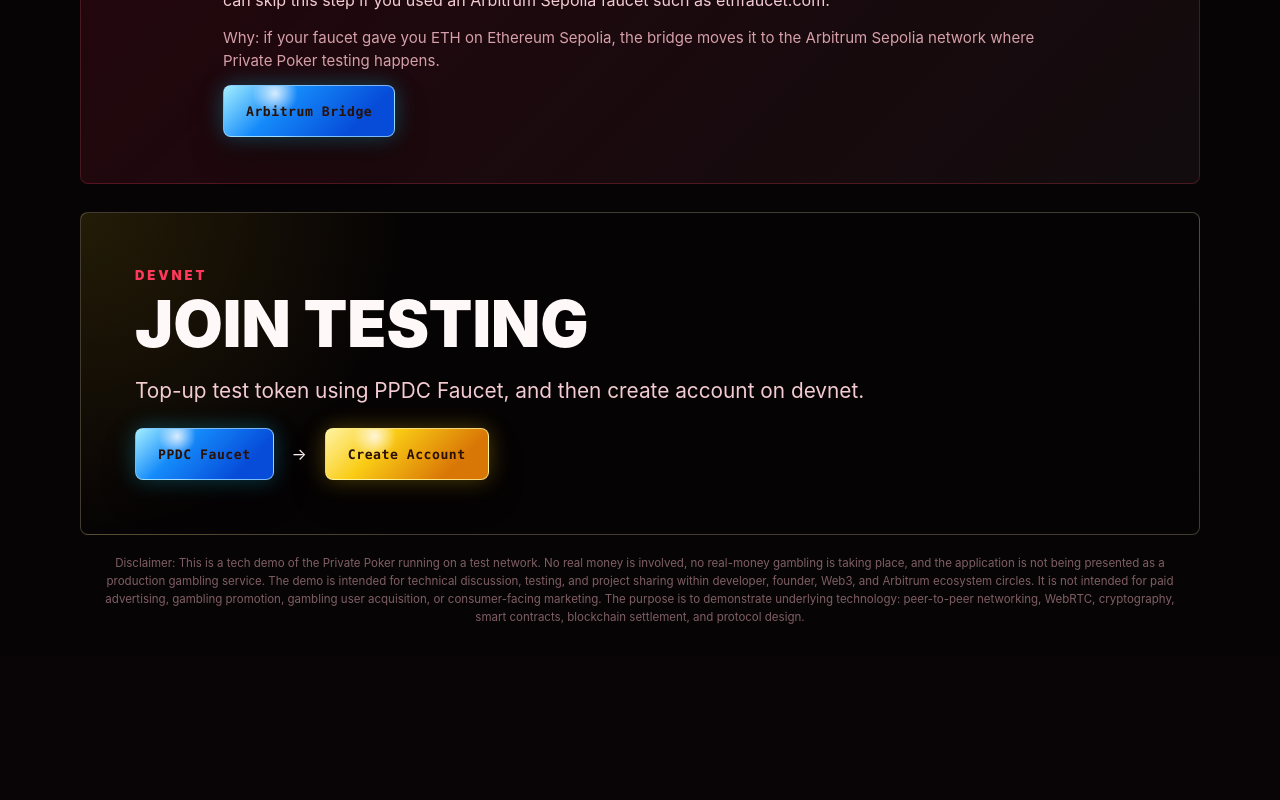
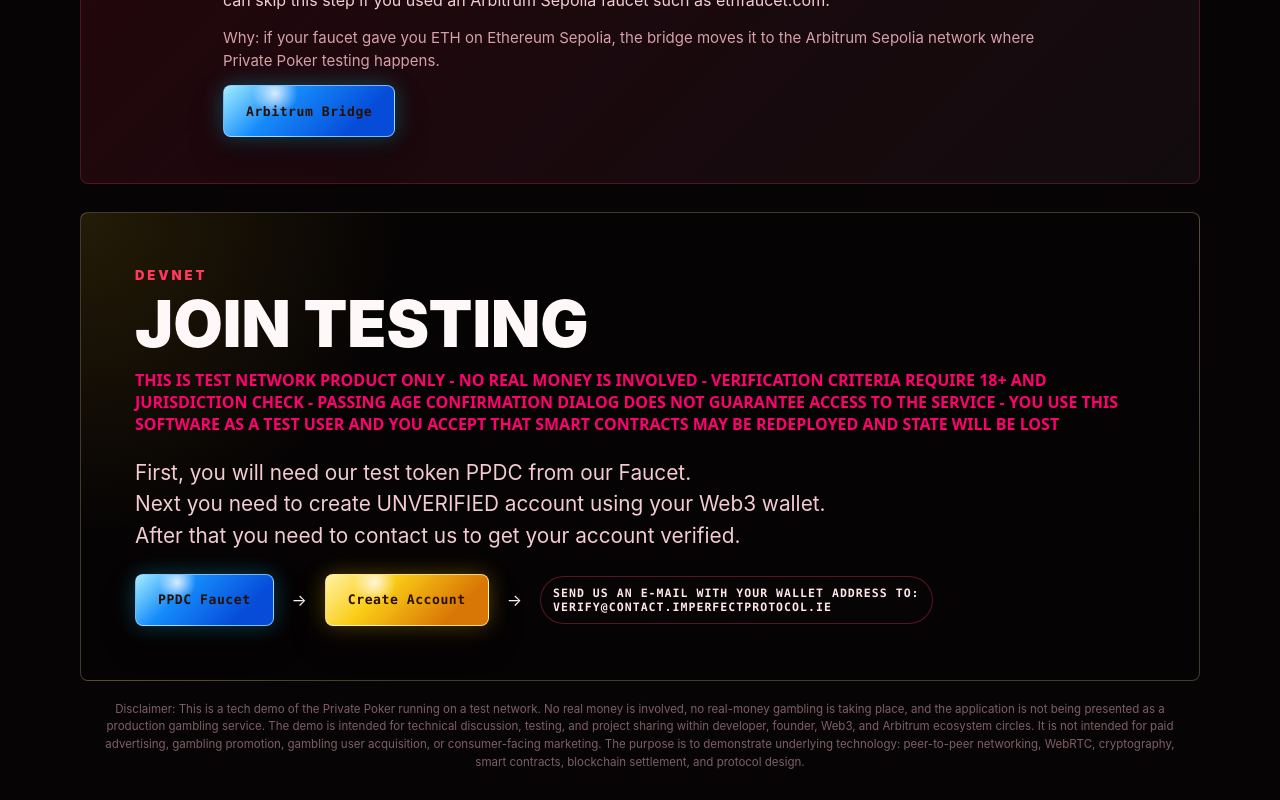
Before and after one commit to Imperfect-Protocol/private-poker-coming-soon, a Next.js app: page /instructions-to-play in a window 1280 px wide. Shown: the part 2246-3046 px from the top of the page. Before the commit the page ends 2901 px from the top, so only its background shows below. Built offline with nearby package versions, Linux system fonts and the light colour scheme.

Commit message:
Updated contact email.

```diff
--- a/app/AgeGateDialog.jsx
+++ b/app/AgeGateDialog.jsx
@@ -84,6 +84,7 @@ export default function AgeGateDialog({ isFading = false, onConfirmAdult, onReje
   }
 
   return (
+    <>
       <form
         className={`age-gate ${isFading ? "age-gate--fade" : ""}`}
         onSubmit={handleSubmit}
@@ -124,5 +125,13 @@ export default function AgeGateDialog({ isFading = false, onConfirmAdult, onReje
           This data won't be collected or stored in our systems.
         </p>
       </form>
+      <div>
+        <br />
+        <br />
+        <br />
+        <br />
+        <br />
+      </div>
+    </>
   );
 }
--- a/app/globals.css
+++ b/app/globals.css
@@ -1754,6 +1754,11 @@ select {
   background: #070405;
 }
 
+.red-notice {
+  font-family: system-ui, -apple-system, BlinkMacSystemFont, 'Segoe UI', Roboto, Oxygen, Ubuntu, Cantarell, 'Open Sans', 'Helvetica Neue', sans-serif;
+  color: rgb(255, 0, 111);
+}
+
 .test-wallet-page__image {
   position: fixed;
   inset: 0;
--- a/app/instructions-to-play/page.jsx
+++ b/app/instructions-to-play/page.jsx
@@ -124,7 +124,7 @@ export default function TestWalletPage() {
           <h1>Instructions how to join Private Poker testing</h1>
           <span>
             <p><b>Private Poker</b> is currently a <b><u>technology demo running on
-            the test network</u>&nbsp;<i>(Arbitrum Sepolia)</i></b>.</p>
+              the test network</u>&nbsp;<i>(Arbitrum Sepolia)</i></b>.</p>
           </span>
           <span>
             Below are general instructions, which will set you up.
@@ -143,9 +143,9 @@ export default function TestWalletPage() {
                 <p className="wallet-step__why">{step.why}</p>
                 {step.more && (
                   <>
-                    <p/>
+                    <p />
                     {step.more}
-                    <p/>
+                    <p />
                   </>
                 )}
                 {step.links && (
@@ -170,7 +170,18 @@ export default function TestWalletPage() {
         <section className="wallet-contact">
           <p className="section-label">Devnet</p>
           <h2>Join testing</h2>
-          <p>Top-up test token using PPDC Faucet, and then create account on devnet.
+          <p className="red-notice">
+            <strong>THIS IS TEST NETWORK PRODUCT ONLY - NO REAL MONEY IS INVOLVED -
+            VERIFICATION CRITERIA REQUIRE 18+ AND JURISDICTION CHECK -
+            PASSING AGE CONFIRMATION DIALOG DOES NOT GUARANTEE ACCESS TO THE SERVICE -
+            YOU USE THIS SOFTWARE AS A TEST USER AND YOU ACCEPT THAT
+            SMART CONTRACTS MAY BE REDEPLOYED AND STATE WILL BE LOST
+            </strong>
+          </p>
+          <p>
+            First, you will need our test token PPDC from our Faucet.<br/>
+            Next you need to create UNVERIFIED account using your Web3 wallet.<br/>
+            After that you need to contact us to get your account verified.
           </p>
           <div className="contact-actions">
             <a
@@ -190,6 +201,13 @@ export default function TestWalletPage() {
             >
               Create Account
             </a>
+            →
+            <div className="hero-signals">
+              <span>
+                Send us an e-mail with your wallet address to: <br />
+                verify@contact.imperfectprotocol.ie
+              </span>
+            </div>
           </div>
         </section>
         <DemoDisclaimerFooter />
--- a/app/page.jsx
+++ b/app/page.jsx
@@ -101,8 +101,8 @@ function WelcomeScreen() {
                 <span key={item}>{item}</span>
               ))}
             </div>
-            {/* <div >
-              <Link className="contact-button-blue" href="instructions-to-play">Join testing</Link>
+            {/* <div className="contact-actions contact-actions--right">
+              <Link className="contact-button" href="instructions-to-play">INSTRUCTIONS HOW TO JOIN</Link>
             </div> */}
           </div>
         </div>
```
Also changed, not shown: app/contact/page.jsx (+2 -5 lines). Lines whose indentation alone changed are shown as unchanged.
